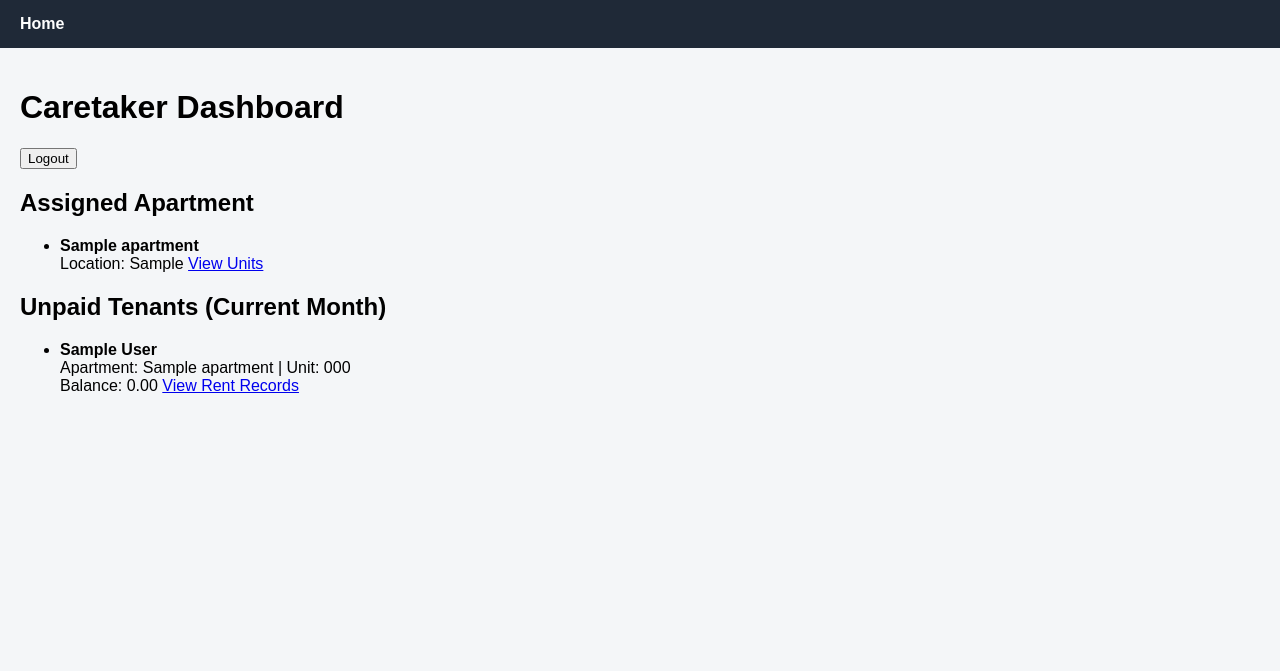
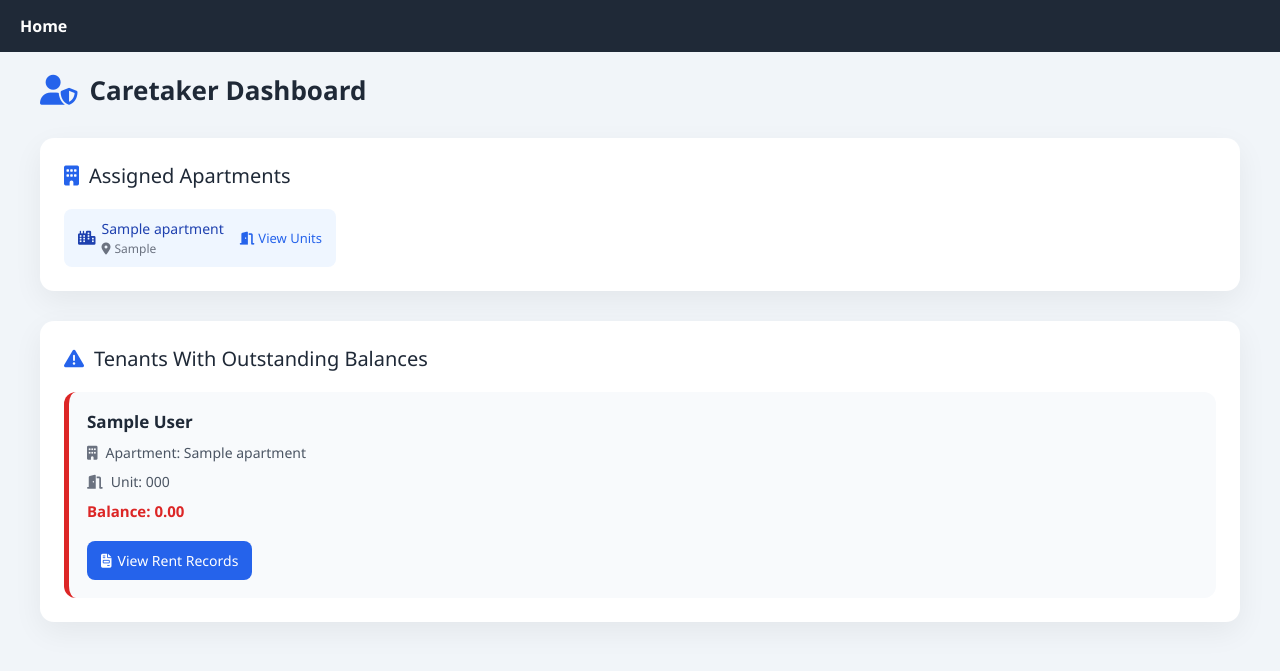
Before and after one commit to LAFlame694/Landlord-Management-System, a Django app: template templates/dashboards/caretaker_dashboard.html in a window 1280 px wide. Shown: the top 671 px of the page. Run offline with Django 5.2, Linux system fonts and the light colour scheme; the template is opened without the code that fills it: values that come from a table or form of the project are taken from there, others are empty; tables that the repository leaves empty hold one stand-in row (values such as "Sample post").

Commit message:
modified caretaker_dashboard UI

```diff
--- /dev/null
+++ b/static/dashboards/css/caretaker_dashboard.css
@@ -0,0 +1,195 @@
+* {
+    box-sizing: border-box;
+    margin: 0;
+    padding: 0;
+}
+
+body {
+    font-family: "Segoe UI", system-ui, sans-serif;
+    background: #f1f5f9;
+    color: #1f2937;
+}
+
+/* ---------- MAIN WRAPPER ---------- */
+.dashboard {
+    max-width: 1200px;
+    margin: auto;
+}
+
+/* ---------- HEADER ---------- */
+.dashboard-header {
+    display: flex;
+    align-items: center;
+    gap: 12px;
+    margin-bottom: 30px;
+}
+
+.dashboard-header i {
+    font-size: 30px;
+    color: #2563eb;
+}
+
+.dashboard-header h1 {
+    font-size: 26px;
+    font-weight: 600;
+}
+
+/* ---------- SECTION ---------- */
+.section {
+    background: #ffffff;
+    border-radius: 14px;
+    padding: 24px;
+    margin-bottom: 30px;
+    box-shadow: 0 10px 30px rgba(0,0,0,0.06);
+}
+
+.section-title {
+    display: flex;
+    align-items: center;
+    gap: 10px;
+    font-size: 20px;
+    margin-bottom: 20px;
+}
+
+.section-title i {
+    color: #2563eb;
+}
+
+/* ---------- APARTMENTS ---------- */
+.apartments {
+    display: flex;
+    flex-wrap: wrap;
+    gap: 12px;
+}
+
+.apartment-badge {
+    background: #eff6ff;
+    color: #1e40af;
+    padding: 10px 14px;
+    border-radius: 8px;
+    font-size: 14px;
+    display: inline-flex;
+    align-items: center;
+    gap: 6px;
+    font-weight: 500;
+}
+
+.apartment-info {
+    display: flex;
+    flex-direction: column;
+    gap: 2px;
+}
+
+.apartment-name {
+    font-weight: 500;
+}
+
+.apartment-location {
+    font-size: 12px;
+    color: #6b7280;
+    display: flex;
+    align-items: center;
+    gap: 4px;
+}
+
+.view-units-link {
+    margin-left: 10px;
+    font-size: 13px;
+    color: #2563eb;
+    text-decoration: none;
+    display: inline-flex;
+    align-items: center;
+    gap: 4px;
+}
+
+.view-units-link:hover {
+    text-decoration: underline;
+}
+
+/* ---------- TENANT CARDS ---------- */
+.tenant-grid {
+    display: grid;
+    grid-template-columns: repeat(auto-fit, minmax(260px, 1fr));
+    gap: 20px;
+}
+
+.tenant-card {
+    background: #f8fafc;
+    border-radius: 12px;
+    padding: 18px;
+    border-left: 5px solid #dc2626;
+    display: flex;
+    flex-direction: column;
+    gap: 10px;
+}
+
+.tenant-name {
+    font-size: 17px;
+    font-weight: 600;
+}
+
+.tenant-detail {
+    font-size: 14px;
+    color: #4b5563;
+    display: flex;
+    align-items: center;
+    gap: 8px;
+}
+
+.tenant-detail i {
+    color: #6b7280;
+}
+
+.balance {
+    font-size: 15px;
+    font-weight: 600;
+    color: #dc2626;
+}
+
+.tenant-action {
+    margin-top: 10px;
+}
+
+.tenant-action a {
+    text-decoration: none;
+    background: #2563eb;
+    color: #ffffff;
+    padding: 10px 14px;
+    border-radius: 8px;
+    font-size: 14px;
+    display: inline-flex;
+    align-items: center;
+    gap: 6px;
+    transition: background 0.3s ease;
+}
+
+.tenant-action a:hover {
+    background: #1e40af;
+}
+
+/* ---------- NO BALANCE STATE ---------- */
+.no-balance {
+    background: #ecfdf5;
+    border-left: 5px solid #16a34a;
+    padding: 20px;
+    border-radius: 12px;
+    display: flex;
+    align-items: center;
+    gap: 12px;
+    color: #065f46;
+}
+
+.no-balance i {
+    font-size: 26px;
+}
+
+.no-balance strong {
+    font-size: 16px;
+}
+
+/* ---------- RESPONSIVE ---------- */
+@media (max-width: 480px) {
+    .dashboard-header h1 {
+        font-size: 22px;
+    }
+}
--- a/templates/dashboards/caretaker_dashboard.html
+++ b/templates/dashboards/caretaker_dashboard.html
@@ -1,43 +1,105 @@
 {% extends "base.html" %}
 
-{% block title %}Caretaker Dashboard{% endblock %}
+{% load static %}
+
+<title>Caretaker Dashboard</title>
+
+{% block extra_css %}
+ <!-- Font Awesome -->
+    <link rel="stylesheet" href="https://cdnjs.cloudflare.com/ajax/libs/font-awesome/6.5.1/css/all.min.css">
+    <!-- CSS -->
+    <link rel="stylesheet" href="{% static 'dashboards/css/caretaker_dashboard.css' %}">
+{% endblock %}
 
 {% block content %}
+<div class="dashboard">
+
+  <!-- Header -->
+  <div class="dashboard-header">
+      <i class="fa-solid fa-user-shield"></i>
       <h1>Caretaker Dashboard</h1>
-<form method="post" action="{% url 'logout' %}">
-  {% csrf_token %}
-  <button type="submit">Logout</button>
-</form>
+  </div>
 
-<h2>Assigned Apartment</h2>
+    <!-- Assigned Apartments -->
+  <div class="section">
+      <div class="section-title">
+          <i class="fa-solid fa-building"></i>
+          <span>Assigned Apartments</span>
+      </div>
 
-<ul>
+      <div class="apartments">
         {% for apartment in apartments %}
-  <li>
-    <strong>{{ apartment.name }}</strong><br />
-    Location: {{ apartment.location }}
-    <a href="{% url 'apartment_units' apartment.id %}"> View Units </a>
-  </li>
+          <div class="apartment-badge">
+              <i class="fa-solid fa-city"></i>
+
+              <div class="apartment-info">
+                  <span class="apartment-name">{{ apartment.name }}</span>
+                  <span class="apartment-location">
+                      <i class="fa-solid fa-location-dot"></i>
+                      {{ apartment.location }}
+                  </span>
+              </div>
+
+              <a href="{% url 'apartment_units' apartment.id %}" class="view-units-link">
+                  <i class="fa-solid fa-door-open"></i>
+                  View Units
+              </a>
+          </div>
           {% empty %}
-  <li>No apartments assigned to you.</li>
+          <div class="section">
+            <div class="no-balance">
+                <i class="fa-solid fa-circle-check"></i>
+                <strong>No apartments assigned to you.</strong>
+            </div>
+        </div>
         {% endfor %}
-</ul>
+      </div>
+  </div>
 
-<h2>Unpaid Tenants (Current Month)</h2>
+  <!-- Unpaid Tenants -->
+  <div class="section">
+      <div class="section-title">
+          <i class="fa-solid fa-triangle-exclamation"></i>
+          <span>Tenants With Outstanding Balances</span>
+      </div>
 
-<ul>
+      <div class="tenant-grid">
+
+          <!-- Tenant Card -->
+          <div class="tenant-card">
             {% for record in unpaid_rent_records %}
-  <li>
-    <strong>{{ record.tenancy.tenant.full_name }}</strong><br>
-    Apartment: {{ record.tenancy.unit.apartment.name }} |
-    Unit: {{ record.tenancy.unit.unit_number }} <br>
+              <div class="tenant-name">{{ record.tenancy.tenant.full_name }}</div>
+
+              <div class="tenant-detail">
+                  <i class="fa-solid fa-building"></i>
+                  Apartment: {{ record.tenancy.unit.apartment.name }}
+              </div>
+
+              <div class="tenant-detail">
+                  <i class="fa-solid fa-door-open"></i>
+                  Unit: {{ record.tenancy.unit.unit_number }}
+              </div>
+
+              <div class="balance">
                   Balance: {{ record.balance }}
+              </div>
+
+              <div class="tenant-action">
                   <a href="{% url 'rent_record_list' record.tenancy.id %}">
+                      <i class="fa-solid fa-file-invoice"></i>
                       View Rent Records
                   </a>
-  </li>
+              </div>
               {% empty %}
-  <li>All tenants are fully paid</li>
+              <div class="section">
+                <div class="no-balance">
+                    <i class="fa-solid fa-circle-check"></i>
+                    <strong>All tenants in your assigned apartments have fully paid their rent 🎉</strong>
+                </div>
+              </div>
               {% endfor %}
-</ul>
+          </div>
+      </div>
+  </div>
+</div>
 {% endblock %}
--- a/templates/dashboards/landlord_dashboard.html
+++ b/templates/dashboards/landlord_dashboard.html
@@ -2,13 +2,11 @@
 
 {% load static %}
 
-<head>
     <title>Landlord Dashboard</title>
     {% block extra_css %}
     <!-- CSS -->
     <link rel="stylesheet" href="{% static 'dashboards/css/landlord_dashboard.css' %}">
     {% endblock %}
-</head>
 
 {% block content %}
 <div class="dashboard-container">
```
Also changed, not shown: trial.html (+94 -54 lines), try.html (+37 -26 lines). Lines whose indentation alone changed are shown as unchanged.
